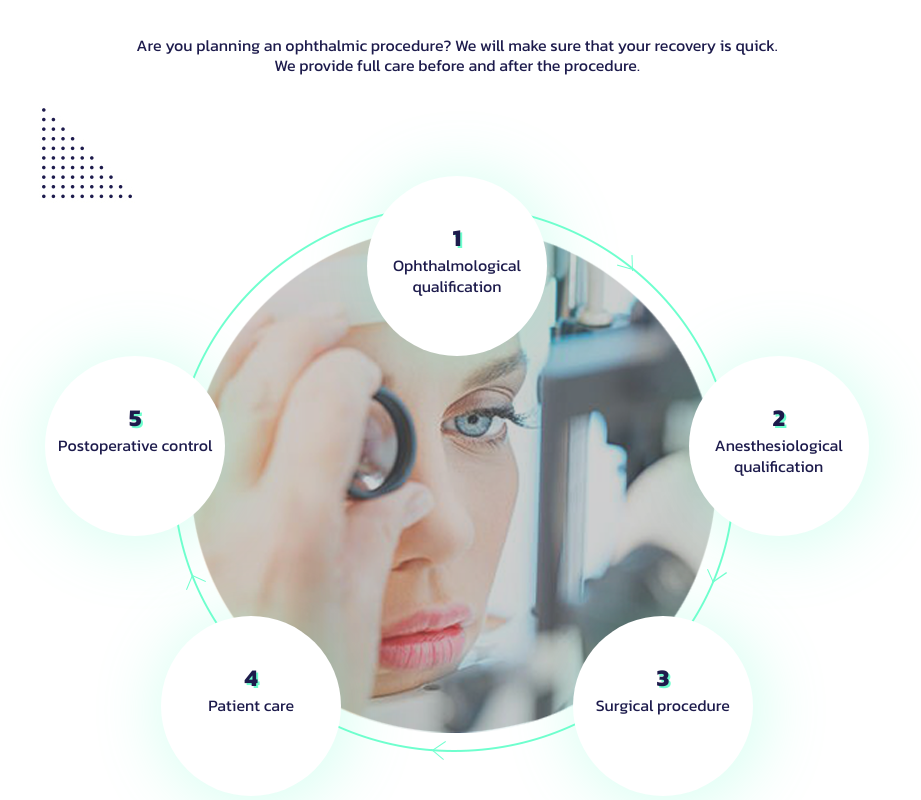
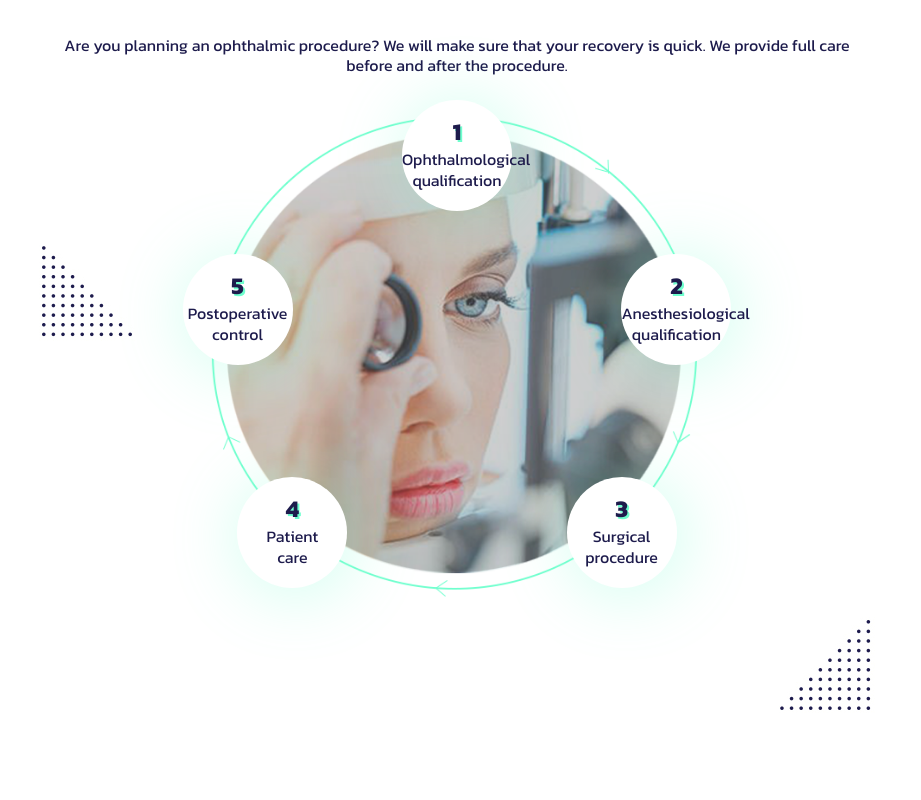
Before and after one commit to malanii/optomed, a plain HTML site: page index.html in a window 1280 px wide. Shown: the part 3840-4640 px from the top of the page, without its empty margins (183-1104 px from the left). Drawn offline with nearby package versions, Linux system fonts and the light colour scheme.

Commit message:
@media / mobile - 3rd corrections

```diff
--- a/index.html
+++ b/index.html
@@ -237,47 +237,48 @@
 
     </div>
     <!----------------------------preparation block starts-------------------------------------------------------->
-    <div id="preparation" class="col-8 m-auto">
+    <div id="preparation" class=" col-lg-8 m-auto preparation-wrapper">
         <img class="sections-icons" src="img/preparation_icon.jpg">
         <h3 class="title">Preparation for surgery</h3>
-        <p class="text-common text-center col-10 m-auto">Are you planning an ophthalmic procedure? We will make sure
+        <p class="text-common text-center mb-4">Are you planning an ophthalmic procedure? We will make sure
             that
             your
             recovery is quick. We provide full care before and after the procedure.</p>
         <img class="preparation-img-dots-1" src="img/triangle_dots.jpg">
         <img class="preparation-img-dots-2" src="img/triangle_dots_2.jpg">
 
-        <div class="preparation">
-            <div class="preparation-item m-auto">
-                <p class="preparation-item-number">1</p>
-                <p class="text-common"> Ophthalmological qualification</p>
+        <div class="preparation  p-0 col-12 col-sm-10 col-md-8 col-lg-9 col-xl-8">
+            <img src="img/preparation_main.png" alt="" class="preparation-img col-12 ">
+            <div class="preparation-item m-auto item-1">
+                <p class="preparation-item-number ">1</p>
+                <p class="text-common"> Ophthalmological  <br/>qualification</p>
             </div>
 
 
             <div class="d-flex justify-content-between preparation-item-middle-raw">
 
-                <div class="preparation-item ">
+                <div class="preparation-item item-2">
                     <p class="preparation-item-number">5</p>
-                    <p class="text-common">Postoperative control </p>
+                    <p class="text-common">Postoperative <br/> control </p>
                 </div>
-                <div class="preparation-item">
+                <div class="preparation-item item-3">
                     <p class="preparation-item-number">2</p>
-                    <p class="text-common"> Anesthesiological qualification</p>
+                    <p class="text-common"> Anesthesiological <br/> qualification</p>
                 </div>
             </div>
 
 
-            <div class="d-flex justify-content-around">
+            <!--<div class="d-flex justify-content-around">-->
 
-                <div class="preparation-item">
+                <div class="preparation-item item-4">
                     <p class="preparation-item-number">4</p>
-                    <p class="text-common">Patient care </p>
+                    <p class="text-common">Patient <br/> care </p>
                 </div>
-                <div class="preparation-item">
+                <div class="preparation-item item-5">
                     <p class="preparation-item-number">3</p>
-                    <p class="text-common"> Surgical procedure</p>
+                    <p class="text-common"> Surgical <br/> procedure</p>
                 </div>
-            </div>
+            <!--</div>-->
         </div>
 
     </div>
--- a/style.css
+++ b/style.css
@@ -148,7 +148,7 @@
     font-size: 30px;
     font-weight: bold;
     text-align: center;
-    margin: 100px 0 50px;
+    margin: 50px 0 20px;
 }
 
 .text-main {
@@ -293,7 +293,7 @@
 .services-item {
     /*width: 270px;*/
     width: 23%;
-margin: 0 10px 50px 10px;
+    margin: 0 10px 50px 10px;
     /*margin-right: 20px;*/
     /*margin-bottom: 50px;*/
     padding: 50px 10px;
@@ -415,33 +415,91 @@ margin: 0 10px 50px 10px;
     .benefits-button {
         margin: 0;
     }
+    .title{
+        margin: 100px 0 50px;
+    }
+    /*.preparation-img-dots-1 {*/
+
+        /*!*position: absolute;*!*/
+        /*!*top: 41%; !important;*!*/
+        /*!*left: 1%;*!*/
+        /*!*z-index: -100;*!*/
+    /*}*/
 }
 
 /*----------------------------------------------preparation----------------------------------*/
+preparation-wrapper{
+
+}
 .preparation {
-    background-image: url("img/preparation_main.png");
-    background-position: center;
-    background-repeat: no-repeat;
+    /*background-image: url("img/preparation_main.jpg");*/
+    /*background-size: cover;*/
+    /*background-position: center;*/
+    /*background-repeat: no-repeat;*/
     margin: auto;
-    margin-top: 100px;
-    margin-bottom: 100px;
-    position: relative;
-
+    /*margin-top: 100px;*/
+    /*margin-bottom: 100px;*/
+    /*position: relative;*/
+    /*border: 1px solid black;*/
+    /*padding: 20px ;*/
+    /*width: 100%;*/
+    /*height: 100%;*/
+    /*top: 385px;*/
+/*top:0;*/
 }
 
 .preparation-item {
     /*box-shadow: -3px 26px 88px -25px rgba(111, 255, 206, 0.52);*/
     box-shadow: 4px 4px 61px 9px rgba(111, 255, 206, 0.25);
     border-radius: 50%;
-    width: 180px;
-    height: 180px;
-    padding: 50px 0;
+    /*width: 20%;*/
+    /*height: 150px;*/
+    /*padding: 50px 0;*/
+    width: 110px;
+    /*height: 110px;*/
+    padding: 20px 0;
     text-align: center;
     background-color: white;
+    position: absolute;
+
+}
+.preparation-img{
+    display: block;
+    margin: auto;
+    /*margin-top: 100px;*/
+    width: 100%;
+    /*position: relative; !important;*/
+    /*border: 1px solid red;*/
+    /*height: 100%;*/
+}
+.item-1{
+    /*top:439px;*/
+    top:0;
+    /*bottom: 0;*/
+    margin-left: auto;
+    margin-right: auto;
+    left: 0;
+    right: 0;
+}
+.item-2{
+    left: 0;
+   bottom: 49%;
+}
+.item-3{
+    right: 0;
+    bottom: 49%;
+}
+.item-4{
+    left: 10%;
+    bottom: 6%;
+}
+.item-5{
+   right: 10%;
+    bottom: 6%;
 }
 
 .preparation-item-middle-raw {
-    margin-bottom: 80px;
+    /*margin-bottom: 80px;*/
 }
 
 .preparation-item-number {
@@ -455,9 +513,11 @@ margin: 0 10px 50px 10px;
 }
 
 .preparation-img-dots-1 {
+
     position: absolute;
-    top: 38%;
+    top: 60%;
     left: 1%;
+    /*z-index: -100;*/
 }
 
 .preparation-img-dots-2 {
@@ -465,6 +525,14 @@ margin: 0 10px 50px 10px;
     bottom: -10%;
     right: 1%;
 }
+
+@media only screen and (min-width: 420px) {
+    /*.preparation-item{*/
+    /*padding: 25px 0;*/
+    /*}*/
+}
+
+
 
 /*-------------------------------examination---------------------------------------------*/
 .examination {
```
